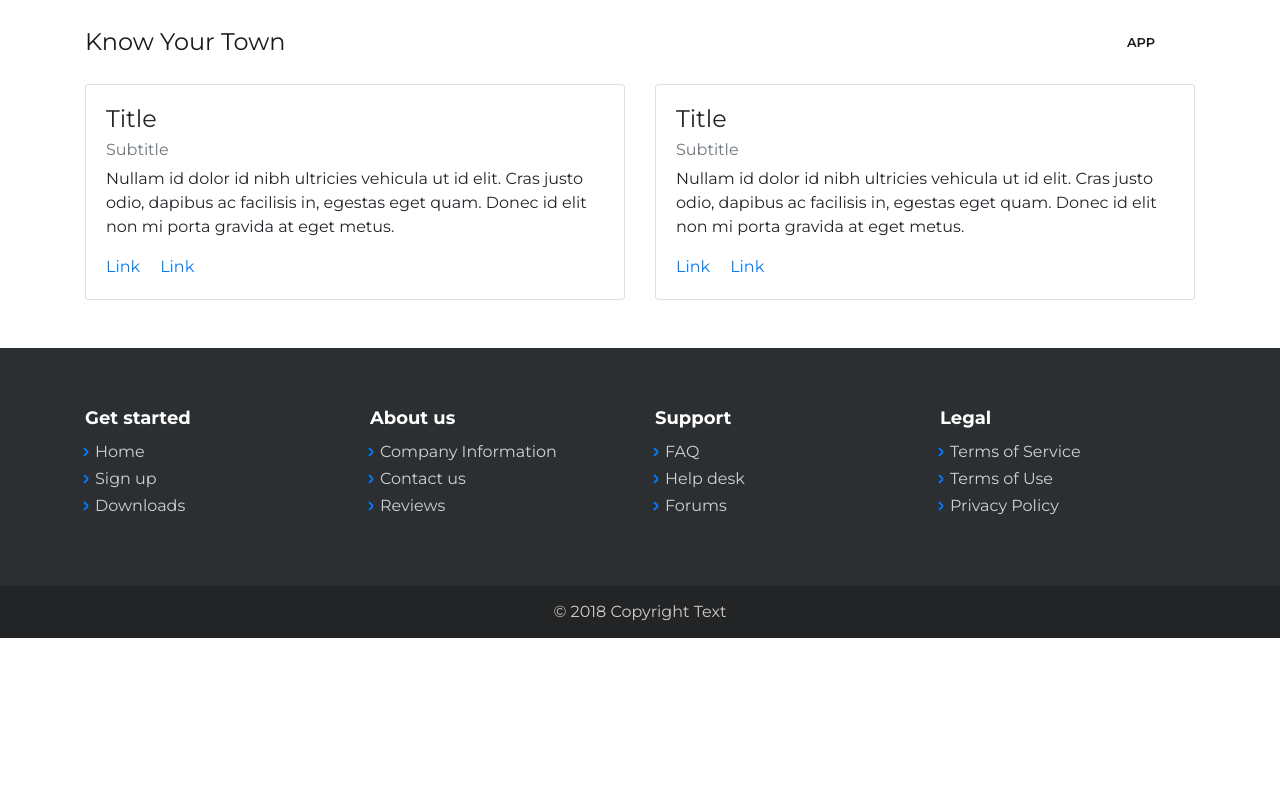
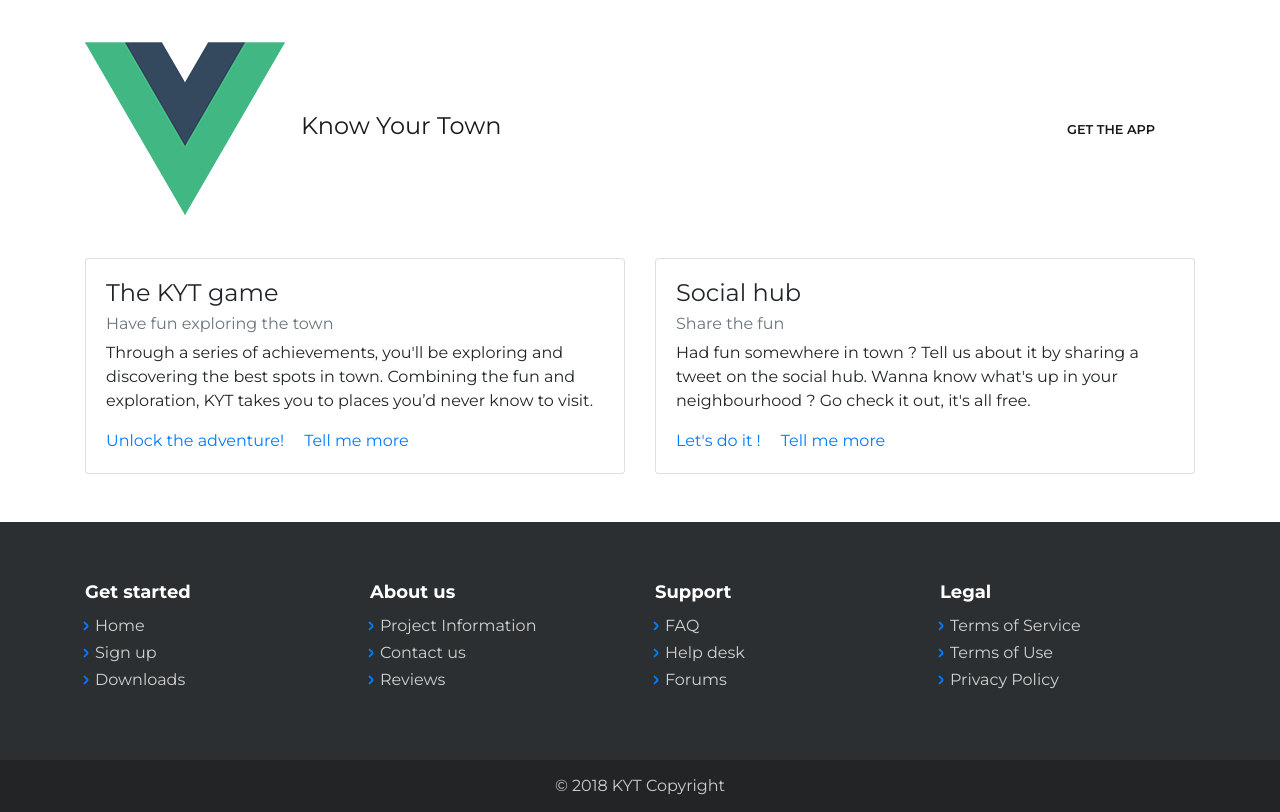
Before and after one commit to Jefidev/MobileVue, a Vue app: page / in a window 1280 px wide. Built offline with nearby package versions, Linux system fonts and the light colour scheme.

Commit message:
Added homepage text ! ça vend du rêve...

```diff
--- a/index.html
+++ b/index.html
@@ -3,7 +3,7 @@
   <head>
     <meta charset="utf-8">
     <meta name="viewport" content="width=device-width,initial-scale=1.0">
-    <title>kyt</title>
+    <title>KYT - Know Your Town</title>
     <link rel="stylesheet" href="/static/bootstrap/css/bootstrap.min.css">
     <link rel="stylesheet" href="https://fonts.googleapis.com/css?family=Montserrat:400,400i,700,700i,600,600i">
     <link rel="stylesheet" href="/static/fonts/font-awesome.min.css">
--- a/src/components/FooterKYT.vue
+++ b/src/components/FooterKYT.vue
@@ -14,7 +14,7 @@
                 <div class="col-sm-3">
                     <h5>About us</h5>
                     <ul>
-                        <li><a href="#">Company Information</a></li>
+                        <li><a href="#">Project Information</a></li>
                         <li><a href="#">Contact us</a></li>
                         <li><a href="#">Reviews</a></li>
                     </ul>
@@ -38,7 +38,7 @@
             </div>
         </div>
         <div class="footer-copyright" >
-            <p>© 2018 Copyright Text</p>
+            <p>© 2018 KYT Copyright</p>
         </div>
     </footer>
 </template>
--- a/src/components/Home.vue
+++ b/src/components/Home.vue
@@ -5,19 +5,19 @@
                 <div class="col-md-6">
                     <div class="card">
                         <div class="card-body">
-                            <h4 class="card-title">Title</h4>
-                            <h6 class="text-muted card-subtitle mb-2">Subtitle</h6>
-                            <p class="card-text">Nullam id dolor id nibh ultricies vehicula ut id elit. Cras justo odio, dapibus ac facilisis in, egestas eget quam. Donec id elit non mi porta gravida at eget metus.</p><a class="card-link" href="#">Link</a><a class="card-link"
-                                href="#">Link</a></div>
+                            <h4 class="card-title">The KYT game</h4>
+                            <h6 class="text-muted card-subtitle mb-2">Have fun exploring the town</h6>
+                            <p class="card-text">Through a series of achievements, you'll be exploring and discovering the best spots in town. Combining the fun and exploration, KYT takes you to places you’d never know to visit.</p>
+                            <a class="card-link" href="#">Unlock the adventure!</a><a class="card-link" href="#">Tell me more</a></div>
                     </div>
                 </div>
                 <div class="col-md-6">
                     <div class="card">
                         <div class="card-body">
-                            <h4 class="card-title">Title</h4>
-                            <h6 class="text-muted card-subtitle mb-2">Subtitle</h6>
-                            <p class="card-text">Nullam id dolor id nibh ultricies vehicula ut id elit. Cras justo odio, dapibus ac facilisis in, egestas eget quam. Donec id elit non mi porta gravida at eget metus.</p><a class="card-link" href="#">Link</a><a class="card-link"
-                                href="#">Link</a></div>
+                            <h4 class="card-title">Social hub</h4>
+                            <h6 class="text-muted card-subtitle mb-2">Share the fun</h6>
+                            <p class="card-text">Had fun somewhere in town ? Tell us about it by sharing a tweet on the social hub. Wanna know what's up in your neighbourhood ? Go check it out, it's all free.</p>
+                            <a class="card-link" href="#">Let's do it !</a><a class="card-link" href="#">Tell me more</a></div>
                     </div>
                 </div>
             </div>
--- a/src/components/Nav.vue
+++ b/src/components/Nav.vue
@@ -1,13 +1,13 @@
 <template>
   <nav class="navbar navbar-light navbar-expand-lg static-top bg-white clean-navbar">
         <div class="container">
-          <router-link class="navbar-brand logo" to="/">Know Your Town</router-link>
+          <router-link class="navbar-brand logo" to="/"><a href="#" class="navbar-brand" ><img src="/src/assets/logo.png"></a>Know Your Town</router-link>
           <button class="navbar-toggler" data-toggle="collapse" data-target="#navcol-1"><span class="sr-only">Toggle navigation</span><span class="navbar-toggler-icon"></span></button>
             <div class="collapse navbar-collapse"
                 id="navcol-1">
                 <ul class="nav navbar-nav ml-auto">
                     <li class="nav-item" role="presentation">
-                      <router-link class="nav-link active" to="/app">app</router-link>
+                      <router-link class="nav-link active" to="/app">Get the app</router-link>
                     </li>
                 </ul>
             </div>
```
